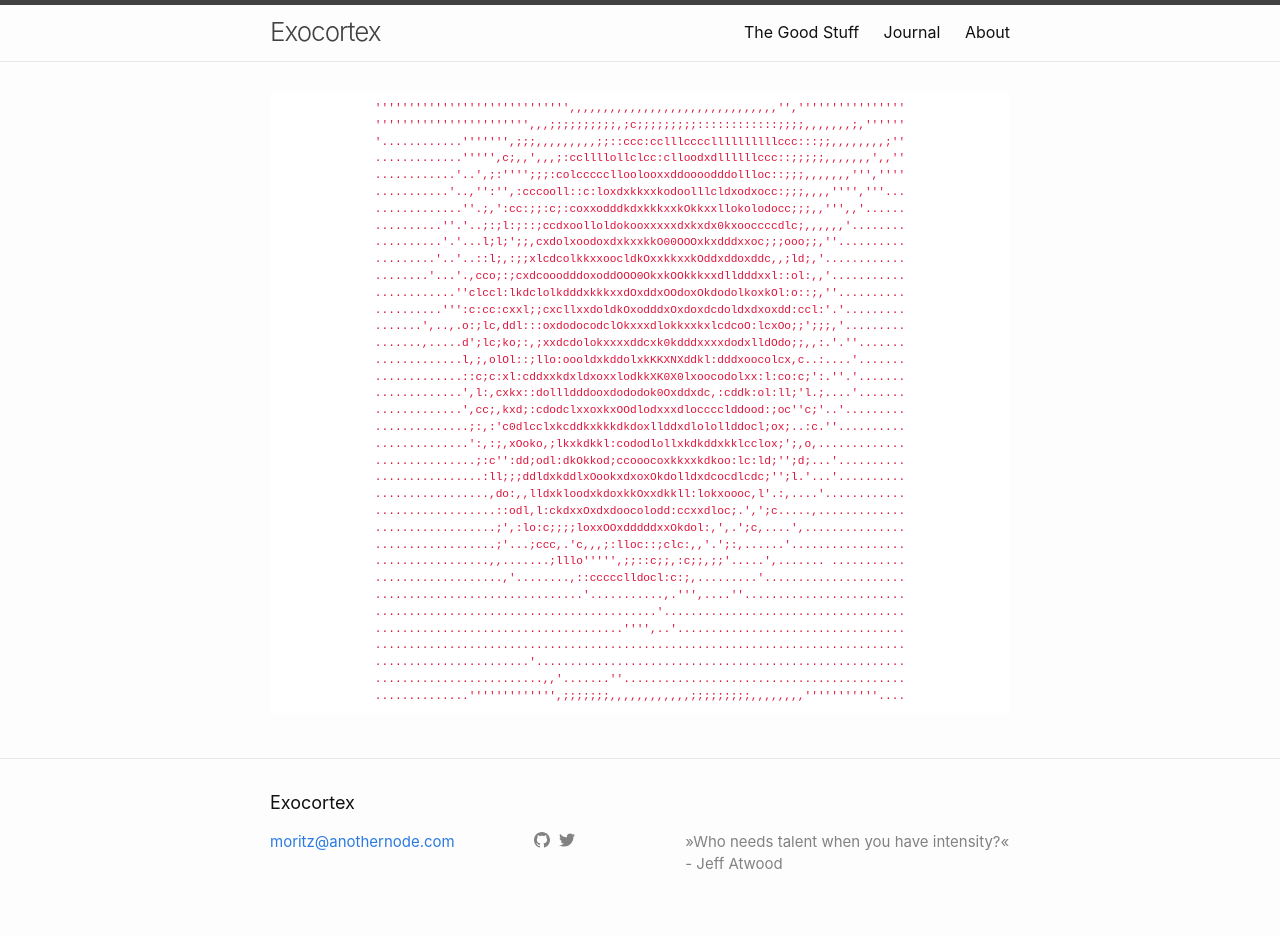
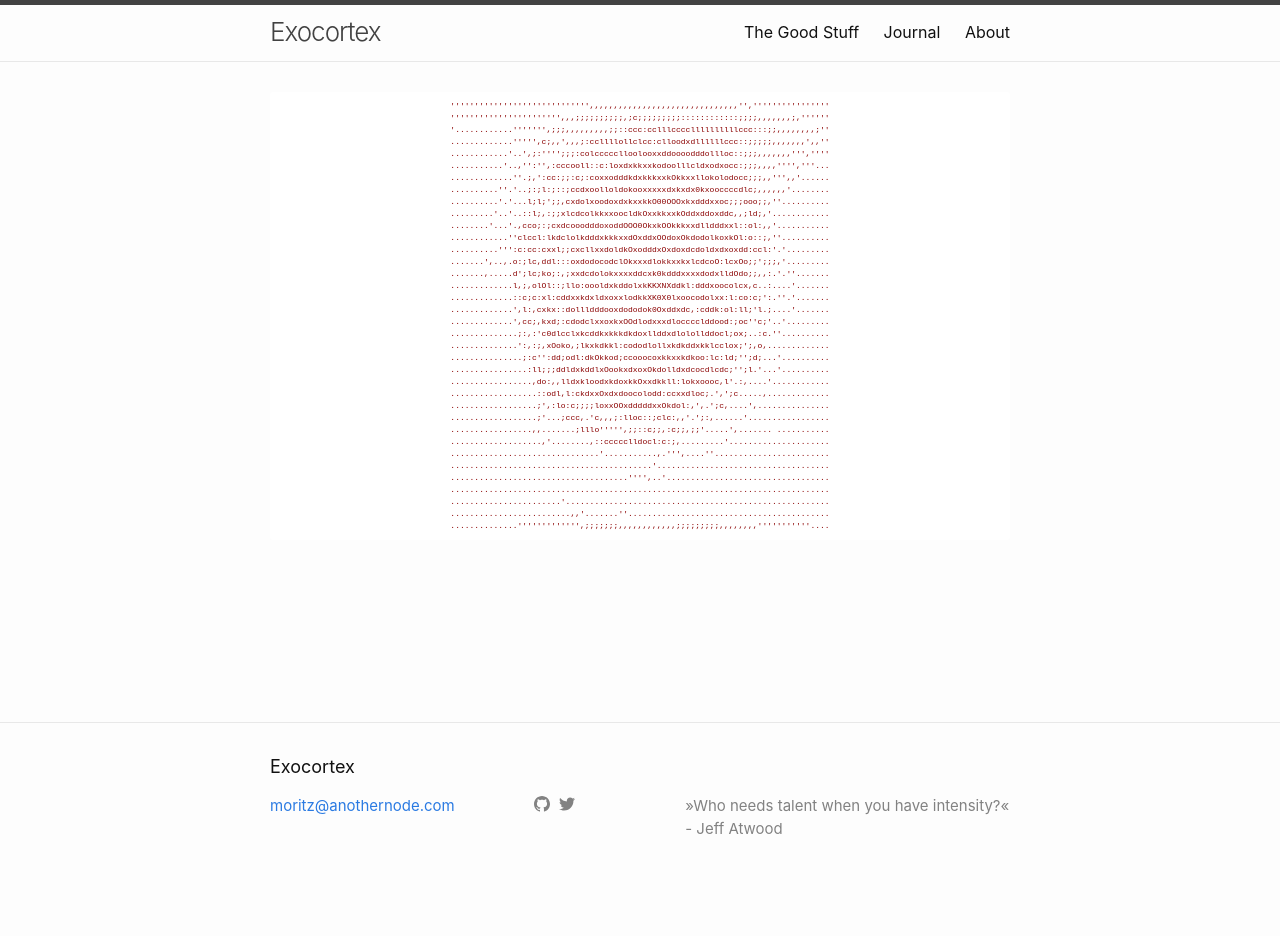
Before and after one commit to anothernode/exocortex-jekyll, a Jekyll site: the page built from index.md, in a window 1280 px wide. Built offline with Jekyll 4.4.1, drawn with Linux system fonts in a browser that asks for light colours; after the commit the page ends 900 px from its top, so only the background shows below that.

Commit message:
Adjust cover

```diff
--- a/_sass/minima/_layout.scss
+++ b/_sass/minima/_layout.scss
@@ -270,7 +270,7 @@
 #cover {
   background: white;
   border: none;
-  font-size: 0.7em;
-  color: crimson;
+    font-size: 50%;
+  color: darkred;
   text-align: center;
 }
```
